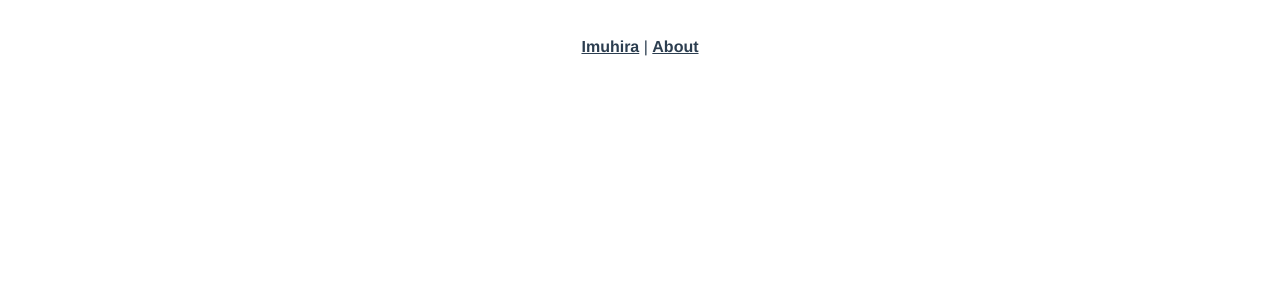
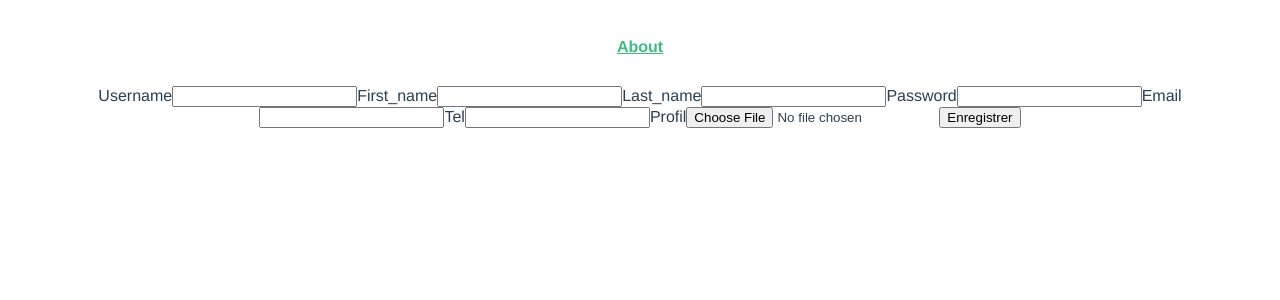
Before and after one commit to AngeFlower/wakanda_ui, a Vue app: page /register in a window 1280 px wide. Shown: the top 300 px of the page. Built offline with nearby package versions, Linux system fonts and the light colour scheme.

Commit message:
remove eslint

```diff
--- a/package.json
+++ b/package.json
@@ -8,6 +8,7 @@
     "lint": "vue-cli-service lint"
   },
   "dependencies": {
+    "axios": "^0.21.1",
     "core-js": "^3.6.5",
     "vue": "^2.6.11",
     "vue-router": "^3.2.0",
@@ -15,7 +16,6 @@
   },
   "devDependencies": {
     "@vue/cli-plugin-babel": "~4.5.0",
-    "@vue/cli-plugin-eslint": "~4.5.0",
     "@vue/cli-plugin-router": "~4.5.0",
     "@vue/cli-plugin-vuex": "~4.5.0",
     "@vue/cli-service": "~4.5.0",
--- a/src/App.vue
+++ b/src/App.vue
@@ -1,8 +1,7 @@
 <template>
   <div id="app">
     <div id="nav">
-      <router-link to="/">Imuhira</router-link> |
-      <router-link to="/about">About</router-link>
+      <router-link to="/register">About</router-link>
     </div>
     <router-view/>
   </div>
--- a/src/components/HelloWorld.vue
+++ /dev/null
@@ -1,60 +0,0 @@
-<template>
-  <div class="hello">
-    <h1>{{ msg }}</h1>
-    <p>
-      For a guide and recipes on how to configure / customize this project,<br>
-      check out the
-      <a href="https://cli.vuejs.org" target="_blank" rel="noopener">vue-cli documentation</a>.
-    </p>
-    <h3>Installed CLI Plugins</h3>
-    <ul>
-      <li><a href="https://github.com/vuejs/vue-cli/tree/dev/packages/%40vue/cli-plugin-babel" target="_blank" rel="noopener">babel</a></li>
-      <li><a href="https://github.com/vuejs/vue-cli/tree/dev/packages/%40vue/cli-plugin-router" target="_blank" rel="noopener">router</a></li>
-      <li><a href="https://github.com/vuejs/vue-cli/tree/dev/packages/%40vue/cli-plugin-vuex" target="_blank" rel="noopener">vuex</a></li>
-      <li><a href="https://github.com/vuejs/vue-cli/tree/dev/packages/%40vue/cli-plugin-eslint" target="_blank" rel="noopener">eslint</a></li>
-    </ul>
-    <h3>Essential Links</h3>
-    <ul>
-      <li><a href="https://vuejs.org" target="_blank" rel="noopener">Core Docs</a></li>
-      <li><a href="https://forum.vuejs.org" target="_blank" rel="noopener">Forum</a></li>
-      <li><a href="https://chat.vuejs.org" target="_blank" rel="noopener">Community Chat</a></li>
-      <li><a href="https://twitter.com/vuejs" target="_blank" rel="noopener">Twitter</a></li>
-      <li><a href="https://news.vuejs.org" target="_blank" rel="noopener">News</a></li>
-    </ul>
-    <h3>Ecosystem</h3>
-    <ul>
-      <li><a href="https://router.vuejs.org" target="_blank" rel="noopener">vue-router</a></li>
-      <li><a href="https://vuex.vuejs.org" target="_blank" rel="noopener">vuex</a></li>
-      <li><a href="https://github.com/vuejs/vue-devtools#vue-devtools" target="_blank" rel="noopener">vue-devtools</a></li>
-      <li><a href="https://vue-loader.vuejs.org" target="_blank" rel="noopener">vue-loader</a></li>
-      <li><a href="https://github.com/vuejs/awesome-vue" target="_blank" rel="noopener">awesome-vue</a></li>
-    </ul>
-  </div>
-</template>
-
-<script>
-export default {
-  name: 'HelloWorld',
-  props: {
-    msg: String
-  }
-}
-</script>
-
-<!-- Add "scoped" attribute to limit CSS to this component only -->
-<style scoped>
-h3 {
-  margin: 40px 0 0;
-}
-ul {
-  list-style-type: none;
-  padding: 0;
-}
-li {
-  display: inline-block;
-  margin: 0 10px;
-}
-a {
-  color: #42b983;
-}
-</style>
--- /dev/null
+++ b/src/components/Register.vue
@@ -0,0 +1,69 @@
+<template>
+	<div>
+	<label>Username</label>
+	<input type="text" v-model="username" name="">
+	<label>First_name</label>
+	<input type="text" v-model="first_name" name="">
+	<label>Last_name</label>
+	<input type="text" v-model="last_name" name="">
+	<label>Password</label>
+	<input type="password" v-model="password" name="">
+	<label>Email</label>
+	<input type="email" v-model="email" name="">
+	<label>Tel</label>
+	<input type="text" v-model="tel" name="">
+	<label>Profil</label>
+	<input type="file" accept=".jpeg,.jpg,.png" @change="e=>procesImage(e)" name="">
+	<button @click="enregistrer">Enregistrer</button>
+	</div>
+</template>
+
+<script >
+	import axios from 'axios'
+	export default{
+	data(){
+		return{
+		username :"",
+		first_name :"",
+		last_name :"",
+		password :"",
+		email :"",
+		tel :"",
+		avatar :null,
+		}
+	},
+	methods:{
+		enregistrer(){
+			let data = new FormData()
+			data.append('username',this.username)
+			data.append('first_name',this.first_name)
+			data.append('last_name',this.last_name)
+			data.append('password',this.password)
+			data.append('email',this.email)
+			data.append('tel',this.tel)
+			data.append('avatar',this.avatar)
+			axios.post('http://127.0.0.1:8000/api/register/',data,{'contentType':"multipat/form-data"})
+				.then ((response)=>{
+					console.log(response)
+				})
+				.catch((error)=>{
+					console.log(error)
+				})
+			}
+		},
+		processImage(e){
+			let image = e.target.files[0]
+			if (image.size >300000){
+				alert("Image ne depasse pas 300ko")
+			}
+			else {
+				this.avatar = image;
+			}
+		}
+	};
+
+</script>
+
+<style scoped>
+
+</style>
--- a/src/router/index.js
+++ b/src/router/index.js
@@ -1,6 +1,7 @@
 import Vue from 'vue'
 import VueRouter from 'vue-router'
 import Home from '../views/Home.vue'
+import Register from '../components/Register.vue'
 
 Vue.use(VueRouter)
 
@@ -10,14 +11,13 @@ const routes = [
     name: 'Home',
     component: Home
   },
+
   {
-    path: '/about',
-    name: 'About',
-    // route level code-splitting
-    // this generates a separate chunk (about.[hash].js) for this route
-    // which is lazy-loaded when the route is visited.
-    component: () => import(/* webpackChunkName: "about" */ '../views/About.vue')
+    path: '/register',
+    name: 'Register',
+    component: Register
   }
+
 ]
 
 const router = new VueRouter({
--- a/src/views/Home.vue
+++ b/src/views/Home.vue
@@ -1,18 +1,11 @@
 <template>
   <div class="home">
     <img alt="Vue logo" src="../assets/logo.png">
-    <HelloWorld msg="Welcome to Your Vue.js App"/>
   </div>
 </template>
 
 <script>
-// @ is an alias to /src
-import HelloWorld from '@/components/HelloWorld.vue'
 
 export default {
-  name: 'Home',
-  components: {
-    HelloWorld
-  }
 }
 </script>
```
Also changed, not shown: 1 other file (tests, documents, lock files or other folders).
